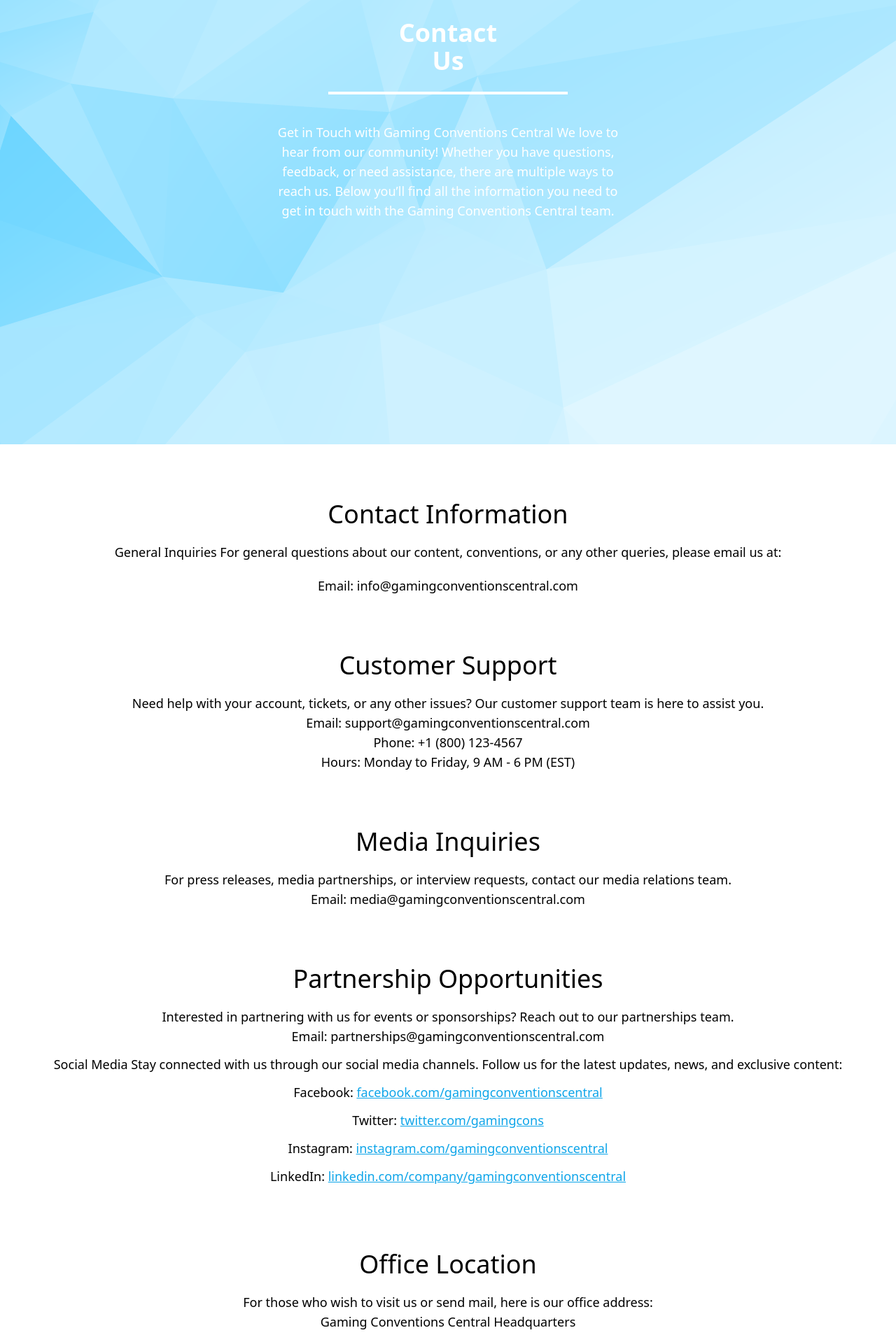
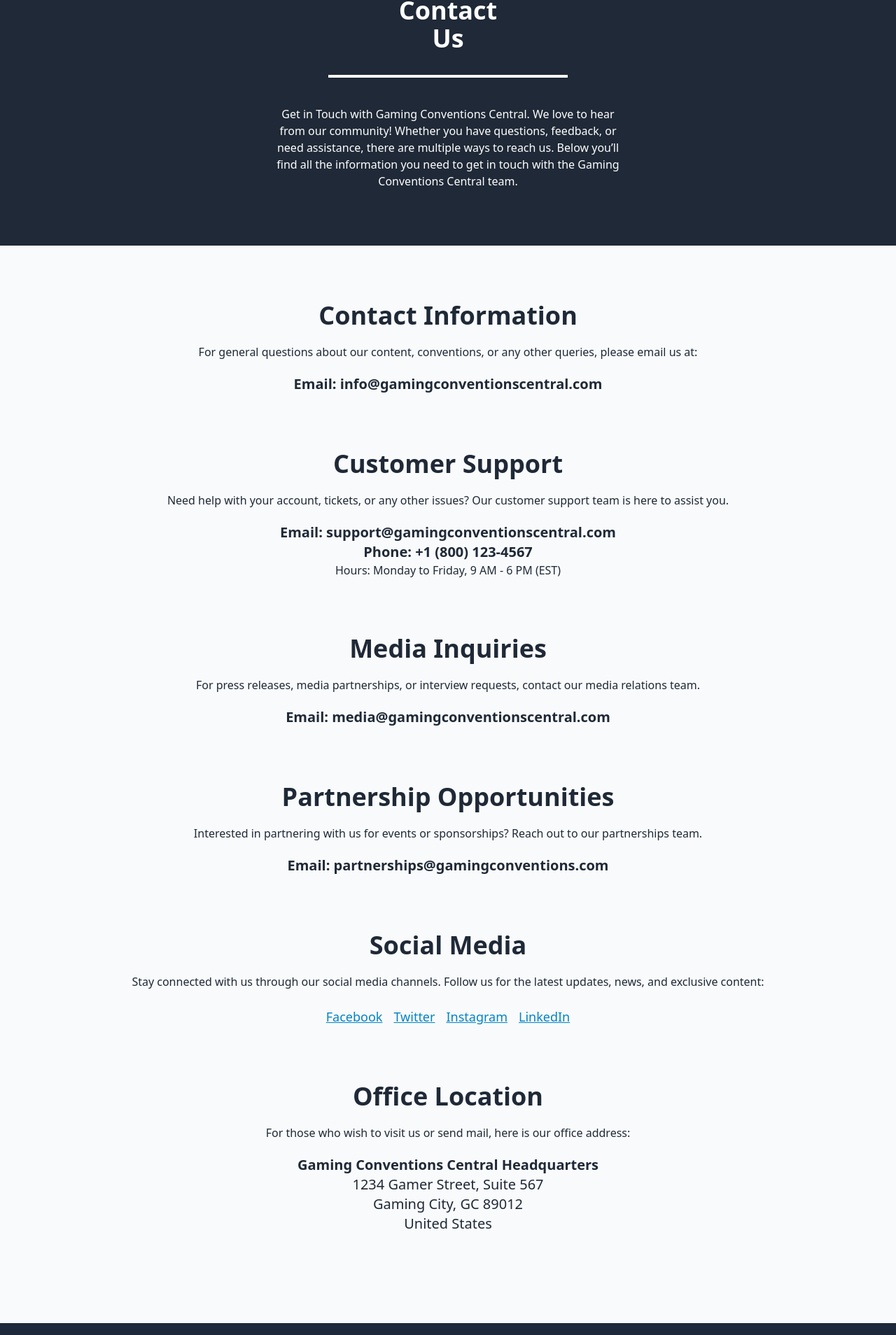
Before and after one commit to mahadi-zulfiker/Gaming-Platform, a React (Vite) app: page /contact in a window 1280 px wide. Shown: the part 293-2201 px from the top of the page at 70% size. Built offline with nearby package versions, Linux system fonts and the light colour scheme; no server answers.

Commit message:
contact and profile section responsive done

```diff
--- a/src/component/detailSection/Contact.jsx
+++ b/src/component/detailSection/Contact.jsx
@@ -1,71 +1,84 @@
+
 
 const Contact = () => {
     return (
-        <div className="bg-white pb-32 text-black text-lg font-medium ">
-            <div className="bg-[url('/pic-bg/bg-contact.png')] h-screen px-32 text-white text-center">
-                <h1 className="mx-auto w-1/3 text-4xl pt-48 text-white px-20 pb-6 border-b-4  border-white font-semibold">Contact Us</h1>
-                <p className="w-1/2 mx-auto mt-10">Get in Touch with Gaming Conventions Central
-                    We love to hear from our community! Whether you have questions, feedback, or need assistance, there are multiple ways to reach us. Below you’ll find all the information you need to get in touch with the Gaming Conventions Central team.</p>
-            </div>
-            <div className="text-center">
-                <h1 className=" text-4xl text-bold mb-5 mt-20 " >Contact Information</h1>
-                <p className="mb-5">General Inquiries
-                    For general questions about our content, conventions, or any other queries, please email us at:</p>
-                <p>Email: info@gamingconventionscentral.com</p>
-
-
-            </div>
-            <div className="text-center">
-                <p className=" text-4xl text-bold mb-5 mt-20 ">Customer Support</p>
-
-                <h4>Need help with your account, tickets, or any other issues? Our customer support team is here to assist you.
-                </h4>
-                <h4>Email: support@gamingconventionscentral.com</h4>
-                <h4>Phone: +1 (800) 123-4567</h4>
-                <h4>
-                    Hours: Monday to Friday, 9 AM - 6 PM (EST)</h4>
-            </div>
-            <div className="text-center">
-                <h1 className=" text-4xl text-bold mb-5 mt-20 ">Media Inquiries</h1>
-                <h4>For press releases, media partnerships, or interview requests, contact our media relations team.</h4>
-                <h4>Email: media@gamingconventionscentral.com</h4>
+        <div className="bg-gray-50 text-gray-800 text-lg font-medium">
+            {/* Header Section */}
+            <div className="bg-gray-800 bg-cover bg-center px-6 lg:px-32 text-white text-center flex flex-col justify-center items-center py-20">
+                <h1 className="w-full lg:w-1/3 text-3xl lg:text-4xl py-20 px-4 lg:px-20 pb-8 border-b-4 border-white font-semibold">
+                    Contact Us
+                </h1>
+                <p className="w-full lg:w-1/2 mt-8 lg:mt-10 text-sm lg:text-base">
+                    Get in Touch with Gaming Conventions Central. We love to hear from our community! Whether you have questions, feedback, or need assistance, there are multiple ways to reach us. Below you’ll find all the information you need to get in touch with the Gaming Conventions Central team.
+                </p>
             </div>
 
-            <div className="text-center">
-                <p className=" text-4xl text-bold mb-5 mt-20 ">
-                    Partnership Opportunities</p>
+            {/* Contact Information Section */}
+            <div className="text-center mt-16 lg:mt-20 px-6 lg:px-32">
+                <h1 className="text-2xl lg:text-4xl font-bold mb-5">Contact Information</h1>
+                <p className="mb-5 text-sm lg:text-base">
+                    For general questions about our content, conventions, or any other queries, please email us at:
+                </p>
+                <p className="text-lg lg:text-xl font-semibold">Email: info@gamingconventionscentral.com</p>
+            </div>
 
-                <h1 >
+            {/* Customer Support Section */}
+            <div className="text-center mt-16 lg:mt-20 px-6 lg:px-32">
+                <h1 className="text-2xl lg:text-4xl font-bold mb-5">Customer Support</h1>
+                <p className="mb-5 text-sm lg:text-base">
+                    Need help with your account, tickets, or any other issues? Our customer support team is here to assist you.
+                </p>
+                <p className="text-lg lg:text-xl font-semibold">Email: support@gamingconventionscentral.com</p>
+                <p className="text-lg lg:text-xl font-semibold">Phone: +1 (800) 123-4567</p>
+                <p className="text-sm lg:text-base">Hours: Monday to Friday, 9 AM - 6 PM (EST)</p>
+            </div>
 
+            {/* Media Inquiries Section */}
+            <div className="text-center mt-16 lg:mt-20 px-6 lg:px-32">
+                <h1 className="text-2xl lg:text-4xl font-bold mb-5">Media Inquiries</h1>
+                <p className="mb-5 text-sm lg:text-base">
+                    For press releases, media partnerships, or interview requests, contact our media relations team.
+                </p>
+                <p className="text-lg lg:text-xl font-semibold">Email: media@gamingconventionscentral.com</p>
+            </div>
+
+            {/* Partnership Opportunities Section */}
+            <div className="text-center mt-16 lg:mt-20 px-6 lg:px-32">
+                <h1 className="text-2xl lg:text-4xl font-bold mb-5">Partnership Opportunities</h1>
+                <p className="mb-5 text-sm lg:text-base">
                     Interested in partnering with us for events or sponsorships? Reach out to our partnerships team.
-                </h1>
+                </p>
+                <p className="text-lg lg:text-xl font-semibold">Email: partnerships@gamingconventions.com</p>
+            </div>
 
-                <h1>Email: partnerships@gamingconventionscentral.com</h1>
-                <h3 className="mt-3">Social Media
+            {/* Social Media Section */}
+            <div className="text-center mt-16 lg:mt-20 px-6 lg:px-32">
+                <h1 className="text-2xl lg:text-4xl font-bold mb-5">Social Media</h1>
+                <p className="text-sm lg:text-base">
                     Stay connected with us through our social media channels. Follow us for the latest updates, news, and exclusive content:
-                </h3>
+                </p>
+                <div className="flex flex-col lg:flex-row lg:justify-center gap-4 mt-6">
+                    <a href="https://www.facebook.com/" className="text-sky-600 underline">Facebook</a>
+                    <a href="https://www.twitter.com/" className="text-sky-600 underline">Twitter</a>
+                    <a href="https://www.instagram.com/" className="text-sky-600 underline">Instagram</a>
+                    <a href="https://www.linkedin.com/" className="text-sky-600 underline">LinkedIn</a>
+                </div>
+            </div>
 
-                    <div className="flex flex-col ">
-                        <a href="https://www.facebook.com/" className="mt-3">Facebook: <span className="underline text-sky-500"> facebook.com/gamingconventionscentral</span></a>
+            {/* Office Location Section */}
+            <div className="text-center mt-16 lg:mt-20 px-6 lg:px-32">
+                <h1 className="text-2xl lg:text-4xl font-bold mb-5">Office Location</h1>
+                <p className="mb-5 text-sm lg:text-base">
+                    For those who wish to visit us or send mail, here is our office address:
+                </p>
+                <p className="text-lg lg:text-xl font-semibold">Gaming Conventions Central Headquarters</p>
+                <p className="text-lg lg:text-xl">1234 Gamer Street, Suite 567</p>
+                <p className="text-lg lg:text-xl">Gaming City, GC 89012</p>
+                <p className="text-lg lg:text-xl">United States</p>
+            </div>
 
-                        <a href="https://www.twitter.com/" className="my-3">Twitter: <span className="underline text-sky-500"> twitter.com/gamingcons</span></a>
-
-                        <a href="https://www.instagram.com/">Instagram: <span className="underline text-sky-500">instagram.com/gamingconventionscentral</span></a>
-
-                        <a href="https://www.linkedIn.com/" className="my-3">LinkedIn: <span className="underline text-sky-500">linkedin.com/company/gamingconventionscentral</span></a>
-                    </div>
-
-            </div>
-            <div className="text-center">
-                <p className=" text-4xl text-bold mb-5 mt-20 ">Office Location
-                </p>
-                <p>For those who wish to visit us or send mail, here is our office address:</p>
-
-                <h4>Gaming Conventions Central Headquarters</h4>
-                <h4>1234 Gamer Street, Suite 567</h4>
-                <h4>Gaming City, GC 89012</h4>
-                <h4>United States</h4>
-            </div>
+            {/* Footer Padding */}
+            <div className="pb-32" />
         </div>
     );
 };
--- a/src/component/detailSection/Profile.jsx
+++ b/src/component/detailSection/Profile.jsx
@@ -1,40 +1,54 @@
 import { useContext, useState } from "react";
 import { AuthContext } from "../../auth/AuthProvider";
 
-
-
 const Profile = () => {
     const { user, logOut } = useContext(AuthContext);
-    // console.log(user.reloadUserInfo)
-    const [img, setImg] = useState(user.reloadUserInfo.photoUrl ? user.reloadUserInfo.photoUrl : 'https://i.ibb.co/JpvKXh7/c-HJpdm-F0-ZS9sci9pb-WFn-ZXMvd2-Vic2l0-ZS8y-MDIz-LTAx-L3-Jt-Nj-A5-LXNvb-Glka-WNvbi13-LTAw-Mi1w-Ln-Bu.webp');
+    const [img, setImg] = useState(
+        user.reloadUserInfo.photoUrl
+            ? user.reloadUserInfo.photoUrl
+            : "https://i.ibb.co/JpvKXh7/c-HJpdm-F0-ZS9sci9pb-WFn-ZXMvd2-Vic2l0-ZS8y-MDIz-LTAx-L3-Jt-Nj-A5-LXNvb-Glka-WNvbi13-LTAw-Mi1w-Ln-Bu.webp"
+    );
 
     const handleChange = (e) => {
-        console.log(e.target.files);
-
         setImg(URL.createObjectURL(e.target.files[0]));
-    }
-
+    };
 
     const handleSignOut = () => {
         logOut();
-    }
+    };
+
     return (
-        <div className="pt-16 pb-32">
-            {/* <img className="rounded-full w-44 h-44" src={user.reloadUserInfo.photoUrl} alt="" /> */}
-            <div className="flex justify-center ms-96 ps-16 gap-10 mt-10  items-center">
-                <img className="rounded-full w-44 h-44" src={img} alt="" />
+        <div className="pt-16 pb-32 px-6 lg:px-32">
+            <div className="flex flex-col items-center lg:flex-row lg:justify-center lg:gap-10 mt-10">
+                <img className="rounded-full w-32 h-32 lg:w-44 lg:h-44" src={img} alt="Profile" />
 
-                <input className="w-28 z-10 opacity-0 h-7 px-20 bg-red-700" onChange={handleChange} type="file" placeholder="add image" src="" alt="" />
-                <p className="relative right-52 bg-black text-white py-3 px-9 rounded-lg">upload image</p>
-                <div> </div>
-
-            </div>
-            <p className="text-center font-bold text-black text-2xl mt-10">Name: {user.reloadUserInfo.displayName}</p>
-            <p className="text-center font-bold text-black text-xl mt-4">Email: {user.reloadUserInfo.email}</p>
-            <div className="flex justify-center mt-7">
-                <button onClick={handleSignOut} className="py-3 w-44 text-white px-9 rounded font-bold text-lg bg-red-500 hover:bg-red-300">Sign Out</button>
+                <div className="relative mt-4 lg:mt-0">
+                    <input
+                        className="absolute w-full h-full opacity-0 cursor-pointer"
+                        onChange={handleChange}
+                        type="file"
+                    />
+                    <p className="py-2 px-6 text-white bg-black rounded-lg cursor-pointer">
+                        Upload Image
+                    </p>
+                </div>
             </div>
 
+            <p className="text-center font-bold text-black text-xl lg:text-2xl mt-6">
+                Name: {user.reloadUserInfo.displayName}
+            </p>
+            <p className="text-center font-bold text-black text-lg lg:text-xl mt-2 lg:mt-4">
+                Email: {user.reloadUserInfo.email}
+            </p>
+
+            <div className="flex justify-center mt-7">
+                <button
+                    onClick={handleSignOut}
+                    className="py-3 px-9 w-full lg:w-44 text-white font-bold text-lg bg-red-500 hover:bg-red-300 rounded"
+                >
+                    Sign Out
+                </button>
+            </div>
         </div>
     );
 };
```
